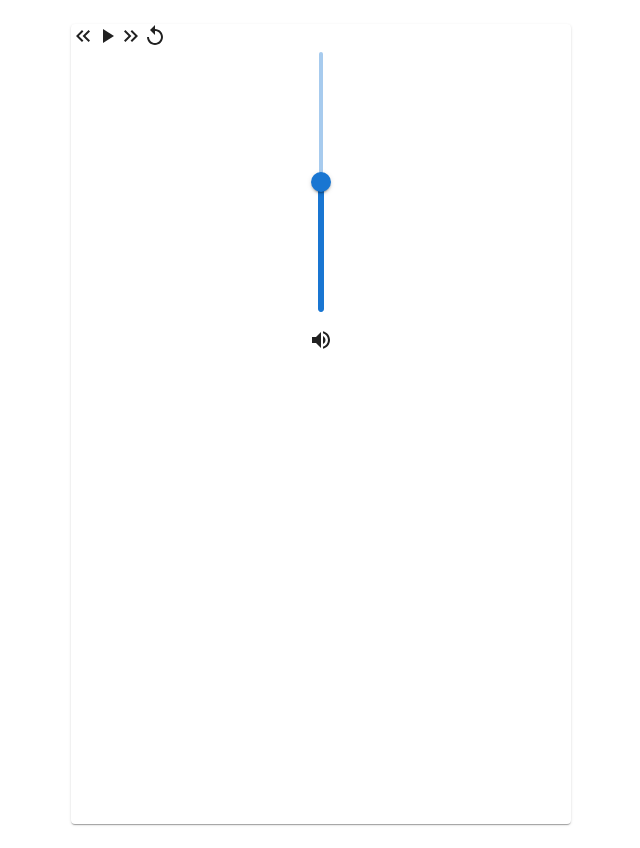
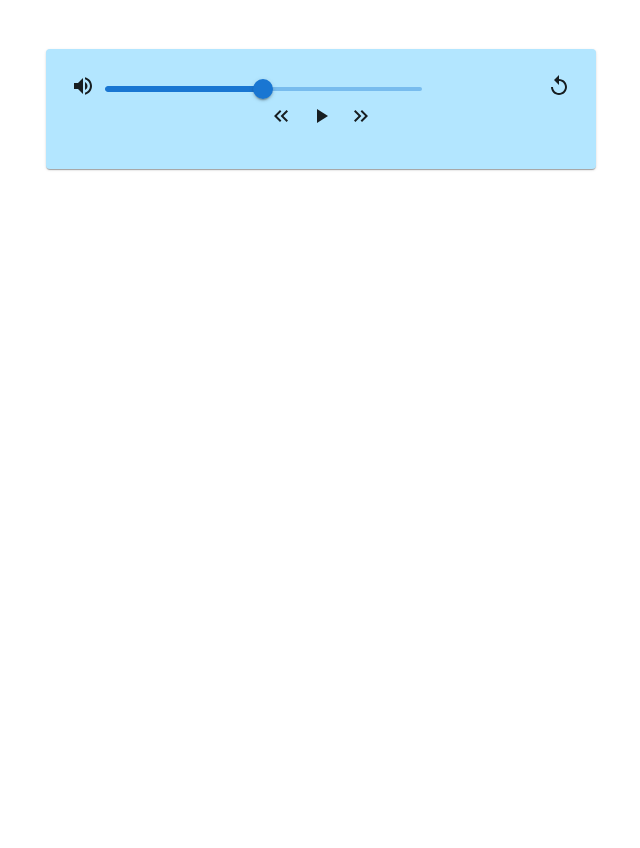
Before and after one commit to lascau/AudioPlayerApp, a React (Create React App) app: page / in a window 1280 px wide. Shown: the whole page, without its empty margins (319-959 px from the left). After the commit the page ends 800 px from the top, so only its background shows below. Built offline with nearby package versions, Linux system fonts and the light colour scheme.

Commit message:
improved the media player design

```diff
--- a/src/App.js
+++ b/src/App.js
@@ -11,7 +11,7 @@ const App = () => {
                 alignItems="center"
                 flexDirection="column"
             >
-                <MusicPlayer musicUrl="https://v16-webapp.tiktok.com/931d806c2a22635cf706ff173833b9b9/62cc9c25/video/tos/useast2a/tos-useast2a-ve-0068c003/dbbe60211aae428fa204c785e1b72814/?a=1988&ch=0&cr=0&dr=0&lr=tiktok_m&cd=0%7C0%7C1%7C0&cv=1&br=850&bt=425&btag=80000&cs=0&ds=3&ft=eXd.6HnMMyq8Z6ddXwe2NXq6yl7Gb&mime_type=video_mp4&qs=0&rc=Ojw1OGZmZTRpM2c0ODZkNEBpMzxuO2Y6Zm9sPDMzNzczM0AtMTQuYTQuNl8xMS5gMzBhYSNjNnBecjQwL25gLS1kMTZzcw%3D%3D&l=2022071115535201018905301602266B3A" />
+                <MusicPlayer musicUrl="https://v16-webapp.tiktok.com/f5bd243eea3dd9f52e7a4c1d4273a172/62cd6eaa/video/tos/useast2a/tos-useast2a-pve-0068/915c8ba547ca4d3ba8075d758d5465ea/?a=1988&ch=0&cr=0&dr=0&lr=tiktok_m&cd=0%7C0%7C1%7C0&cv=1&br=3374&bt=1687&btag=80000&cs=0&ds=2&ft=eXd.6HnMMyq8Z.4MXwe2Nutjyl7Gb&mime_type=video_mp4&qs=0&rc=OTQ6aGhnZmhkODw8Ozs8ZEBpM2lrcDQ6ZmhtZTMzNzczM0AxNWBgL2JjNTYxYzItM2BiYSNyNmFpcjRfLTJgLS1kMTZzcw%3D%3D&l=20220712065246010217086139021B3D9D" />
             </Box>
         </div>
     );
--- a/src/components/MusicPlayer.js
+++ b/src/components/MusicPlayer.js
@@ -12,10 +12,15 @@ import LinearProgress from "@mui/material/LinearProgress";
 import KeyboardDoubleArrowLeftIcon from "@mui/icons-material/KeyboardDoubleArrowLeft";
 import KeyboardDoubleArrowRightIcon from "@mui/icons-material/KeyboardDoubleArrowRight";
 import Box from "@mui/material/Box";
+import AlbumIcon from "@mui/icons-material/Album";
+import Typography from "@mui/material/Typography";
 
 const cardStyle = {
     width: "500px",
-    height: "800px",
+    height: "70px",
+    margin: "25px 50px",
+    padding: "25px 25px 25px 25px",
+    backgroundColor: "rgb(179, 230, 255)",
 };
 
 export const MusicPlayer = (props) => {
@@ -25,6 +30,7 @@ export const MusicPlayer = (props) => {
     const audioRef = useRef(new Audio(props.musicUrl));
     const [audioDuration, setAudioDuration] = useState(null);
     const [audioProgress, setAudioProgress] = useState(0);
+    const [isVolumeBarVisible, setIsVolumeBarVisible] = useState(true);
 
     const display = (time) => {
         if (time) {
@@ -87,36 +93,41 @@ export const MusicPlayer = (props) => {
         setAudioProgress((audioRef.current.currentTime * 100) / audioDuration);
     };
 
+    const changeVolumeBarVisibility = () => {
+        setIsVolumeBarVisible(!isVolumeBarVisible);
+    };
+
     return (
         <>
             <Card style={cardStyle}>
                 <audio ref={audioRef} src={props.musicUrl} preload="metadata" />
+
                 {audioDuration && (
                     <>
-                        <div>
+                        <Stack direction="row" spacing={1}>
+                            <Typography
+                                variant="subtitle1"
+                                color="text.secondary"
+                                component="div"
+                            >
+                                Florin Salam
+                            </Typography>
+
+                            <AlbumIcon />
+
+                            <Stack direction="row" sx={{ width: 80 }}></Stack>
+                            <Typography component="div" variant="h6">
                                 {currentTime}/{display(audioDuration)}
-                        </div>
+                            </Typography>
+                        </Stack>
                         <LinearProgress
                             variant="determinate"
                             value={audioProgress}
                         />
                     </>
                 )}
-                <KeyboardDoubleArrowLeftIcon onClick={leftFastForward} />
-                {isAudioPlaying ? (
-                    <PlayArrowIcon onClick={startAudio} />
-                ) : (
-                    <PauseIcon onClick={pauseAudio} />
-                )}
-                <KeyboardDoubleArrowRightIcon onClick={rightFastForward} />
-                <ReplayIcon onClick={replayAudio} />
-                <Stack spacing={2} sx={{ height: 300 }} alignItems="center">
-                    <Slider
-                        aria-label="Volume"
-                        value={_volume}
-                        orientation="vertical"
-                        onChange={changeVolume}
-                    />
+                <Stack direction="row" spacing={1.2}>
+                    <div onClick={changeVolumeBarVisibility}>
                         {_volume === 0 ? (
                             <VolumeOffIcon />
                         ) : _volume >= 50 ? (
@@ -124,7 +135,35 @@ export const MusicPlayer = (props) => {
                         ) : (
                             <VolumeDown />
                         )}
+                    </div>
+                    <Stack sx={{ width: 900 }}>
+                        {isVolumeBarVisible && (
+                            <Slider
+                                className="volume-bar"
+                                aria-label="Volume"
+                                value={_volume}
+                                onChange={changeVolume}
+                            />
+                        )}
                     </Stack>
+                    <Stack spacing={2} sx={{ width: 300 }}></Stack>
+                    <ReplayIcon onClick={replayAudio} />
+                </Stack>
+                <Box display="flex" alignItems="center" flexDirection="column">
+                    <Stack spacing={2} direction="row">
+                        <KeyboardDoubleArrowLeftIcon
+                            onClick={leftFastForward}
+                        />
+                        {isAudioPlaying ? (
+                            <PlayArrowIcon onClick={startAudio} />
+                        ) : (
+                            <PauseIcon onClick={pauseAudio} />
+                        )}
+                        <KeyboardDoubleArrowRightIcon
+                            onClick={rightFastForward}
+                        />
+                    </Stack>
+                </Box>
             </Card>
         </>
     );
```
Lines whose indentation alone changed are shown as unchanged.
